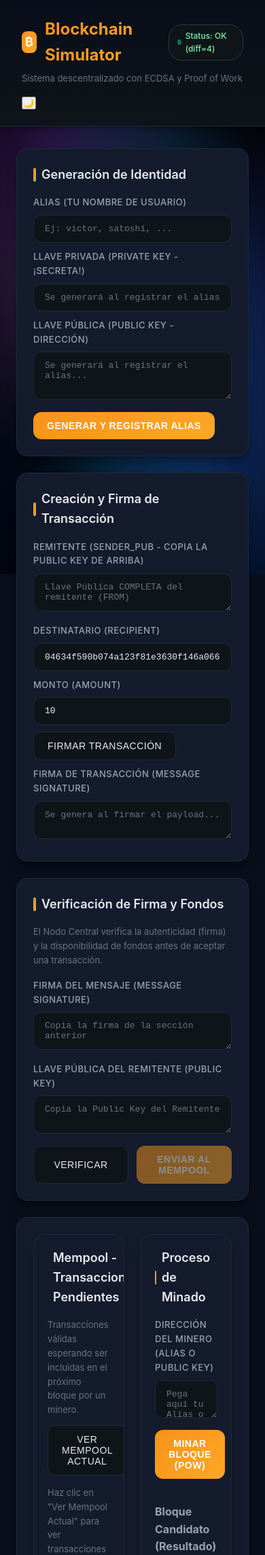
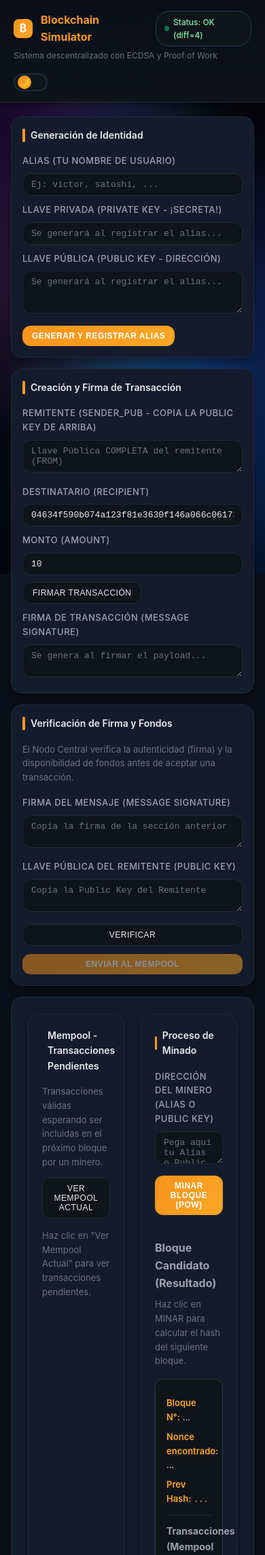
Before and after one commit to VictorRiveraT/Simulaci-n-Blockchain_grupo-2, a Flask app: page / in a window 390 px wide. Shown: the top 2287 px of the page at 68% size. Run offline with Flask 3, Linux system fonts and the light colour scheme; data that the repository does not hold is empty; parts of the project's set-up code (start-up, migrations or seed data) failed here and were passed over; some libraries are stand-ins or nearby versions.

Commit message:
Implement light and dark theme support in CSS
Added theme support for light and dark modes with CSS variables. Enhanced cosmic background effects and transitions.

```diff
--- a/static/styles.css
+++ b/static/styles.css
@@ -1,3 +1,58 @@
+/* ===== SISTEMA DE TEMAS (CLARO/OSCURO) ===== */
+:root {
+  --transition-speed: 0.3s;
+}
+
+/* Tema Oscuro (Default) */
+[data-theme="dark"] {
+  --bg-primary: #0a0e1a;
+  --bg-secondary: #0f1419;
+  --bg-card: #141b2d;
+  --text-primary: #e8eaed;
+  --text-secondary: #9ba3af;
+  --text-muted: #6b7280;
+  --accent-primary: #f7931a;
+  --accent-secondary: #ffa726;
+  --accent-green: #10b981;
+  --accent-red: #ef4444;
+  --border-primary: #1f2937;
+  --border-accent: #2d3748;
+  --shadow-sm: 0 1px 3px 0 rgba(0, 0, 0, 0.3);
+  --shadow-md: 0 4px 6px -1px rgba(0, 0, 0, 0.3);
+  --shadow-lg: 0 10px 15px -3px rgba(0, 0, 0, 0.4);
+  --gradient-orange: linear-gradient(135deg, #f7931a 0%, #ffa726 100%);
+  --gradient-dark: linear-gradient(180deg, rgba(10,14,26,0.95) 0%, rgba(15,20,25,0.98) 100%);
+  --cosmic-bg-1: rgba(88, 28, 135, 0.4);
+  --cosmic-bg-2: rgba(29, 78, 216, 0.4);
+  --cosmic-bg-3: rgba(6, 182, 212, 0.3);
+  --cosmic-gradient: linear-gradient(180deg, #000000 0%, #0a0a1a 50%, #000510 100%);
+}
+
+/* Tema Claro */
+[data-theme="light"] {
+  --bg-primary: #f8f9fa;
+  --bg-secondary: #ffffff;
+  --bg-card: #ffffff;
+  --text-primary: #1a202c;
+  --text-secondary: #4a5568;
+  --text-muted: #718096;
+  --accent-primary: #f7931a;
+  --accent-secondary: #ff8c00;
+  --accent-green: #10b981;
+  --accent-red: #ef4444;
+  --border-primary: #e2e8f0;
+  --border-accent: #cbd5e0;
+  --shadow-sm: 0 1px 3px 0 rgba(0, 0, 0, 0.1);
+  --shadow-md: 0 4px 6px -1px rgba(0, 0, 0, 0.1);
+  --shadow-lg: 0 10px 15px -3px rgba(0, 0, 0, 0.1);
+  --gradient-orange: linear-gradient(135deg, #f7931a 0%, #ffa726 100%);
+  --gradient-dark: linear-gradient(180deg, rgba(248,249,250,0.95) 0%, rgba(255,255,255,0.98) 100%);
+  --cosmic-bg-1: rgba(247, 147, 26, 0.08);
+  --cosmic-bg-2: rgba(255, 165, 0, 0.08);
+  --cosmic-bg-3: rgba(255, 140, 0, 0.06);
+  --cosmic-gradient: linear-gradient(180deg, #f0f4f8 0%, #ffffff 50%, #f8f9fa 100%);
+}
+
 .cosmic-background {
     position: fixed;
     top: 0;
@@ -73,30 +132,14 @@
     }
 }
 
-:root {
-  --bg-primary: #0a0e1a;
-  --bg-secondary: #0f1419;
-  --bg-card: #141b2d;
-  --text-primary: #e8eaed;
-  --text-secondary: #9ba3af;
-  --text-muted: #6b7280;
-  --accent-primary: #f7931a;
-  --accent-secondary: #ffa726;
-  --accent-green: #10b981;
-  --accent-red: #ef4444;
-  --border-primary: #1f2937;
-  --border-accent: #2d3748;
-  --shadow-sm: 0 1px 3px 0 rgba(0, 0, 0, 0.3);
-  --shadow-md: 0 4px 6px -1px rgba(0, 0, 0, 0.3);
-  --shadow-lg: 0 10px 15px -3px rgba(0, 0, 0, 0.4);
-  --gradient-orange: linear-gradient(135deg, #f7931a 0%, #ffa726 100%);
-  --gradient-dark: linear-gradient(180deg, rgba(10,14,26,0.95) 0%, rgba(15,20,25,0.98) 100%);
-}
-
 * {
   box-sizing: border-box;
   margin: 0;
   padding: 0;
+}
+
+html {
+  scroll-behavior: smooth;
 }
 
 body {
@@ -165,12 +211,47 @@
   font-weight: bold;
   color: white;
   font-size: 18px;
+  flex-shrink: 0;
 }
 
 .subtitle {
   font-size: 13px;
   color: var(--text-muted);
   margin-top: 4px;
+}
+
+.theme-toggle {
+  position: relative;
+  width: 60px;
+  height: 30px;
+  background: var(--bg-secondary);
+  border: 2px solid var(--border-primary);
+  border-radius: 30px;
+  cursor: pointer;
+  transition: all var(--transition-speed) ease;
+  display: flex;
+  align-items: center;
+  padding: 0 4px;
+}
+
+.theme-toggle:hover {
+  border-color: var(--accent-primary);
+}
+
+.theme-toggle-slider {
+  width: 22px;
+  height: 22px;
+  background: var(--gradient-orange);
+  border-radius: 50%;
+  transition: transform var(--transition-speed) ease;
+  display: flex;
+  align-items: center;
+  justify-content: center;
+  font-size: 12px;
+}
+
+[data-theme="light"] .theme-toggle-slider {
+  transform: translateX(30px);
 }
 
 main {
@@ -553,8 +683,142 @@
   .col-span-2, .col-span-3 {
     grid-column: span 1;
   }
+}
 
+@media (max-width: 1024px) {
   .grid-4 {
     grid-template-columns: repeat(2, 1fr);
   }
 }
+
+@media (max-width: 768px) {
+  header {
+    padding: 16px 20px;
+  }
+
+  .header-content {
+    flex-direction: column;
+    align-items: flex-start;
+  }
+
+  h1 {
+    font-size: 20px;
+  }
+
+  .logo {
+    width: 28px;
+    height: 28px;
+    font-size: 16px;
+  }
+
+  .subtitle {
+    font-size: 12px;
+  }
+
+  main {
+    margin: 20px auto;
+    padding: 0 16px 40px;
+    gap: 16px;
+  }
+
+  .card {
+    padding: 20px;
+  }
+
+  .card h2 {
+    font-size: 16px;
+  }
+
+  input, textarea {
+    font-size: 14px;
+    padding: 10px 14px;
+  }
+
+  .btn {
+    padding: 10px 16px;
+    font-size: 13px;
+  }
+
+  .row {
+    grid-template-columns: 1fr;
+  }
+
+  .grid-4 {
+    grid-template-columns: 1fr;
+  }
+
+  .table th, .table td {
+    padding: 8px 10px;
+    font-size: 11px;
+  }
+
+  .log {
+    max-height: 300px;
+    font-size: 11px;
+  }
+
+  .scroll-to-top {
+    width: 45px;
+    height: 45px;
+    bottom: 20px;
+    right: 20px;
+    font-size: 18px;
+  }
+
+  .theme-toggle {
+    width: 50px;
+    height: 26px;
+  }
+
+  .theme-toggle-slider {
+    width: 20px;
+    height: 20px;
+  }
+
+  [data-theme="light"] .theme-toggle-slider {
+    transform: translateX(24px);
+  }
+}
+
+@media (max-width: 480px) {
+  h1 {
+    font-size: 16px;
+  }
+
+  .card {
+    padding: 16px;
+  }
+
+  .card h2 {
+    font-size: 14px;
+  }
+
+  input, textarea {
+    font-size: 13px;
+    padding: 8px 12px;
+  }
+
+  .btn {
+    padding: 8px 14px;
+    font-size: 12px;
+  }
+
+  .table th, .table td {
+    padding: 6px 8px;
+    font-size: 10px;
+  }
+}
+
+@media (max-width: 896px) and (orientation: landscape) {
+  header {
+    position: relative;
+  }
+
+  main {
+    margin-top: 20px;
+  }
+
+  .log {
+    max-height: 200px;
+  }
+}
```
Also changed, not shown: other parts of static/styles.css (+65 -9 lines).
